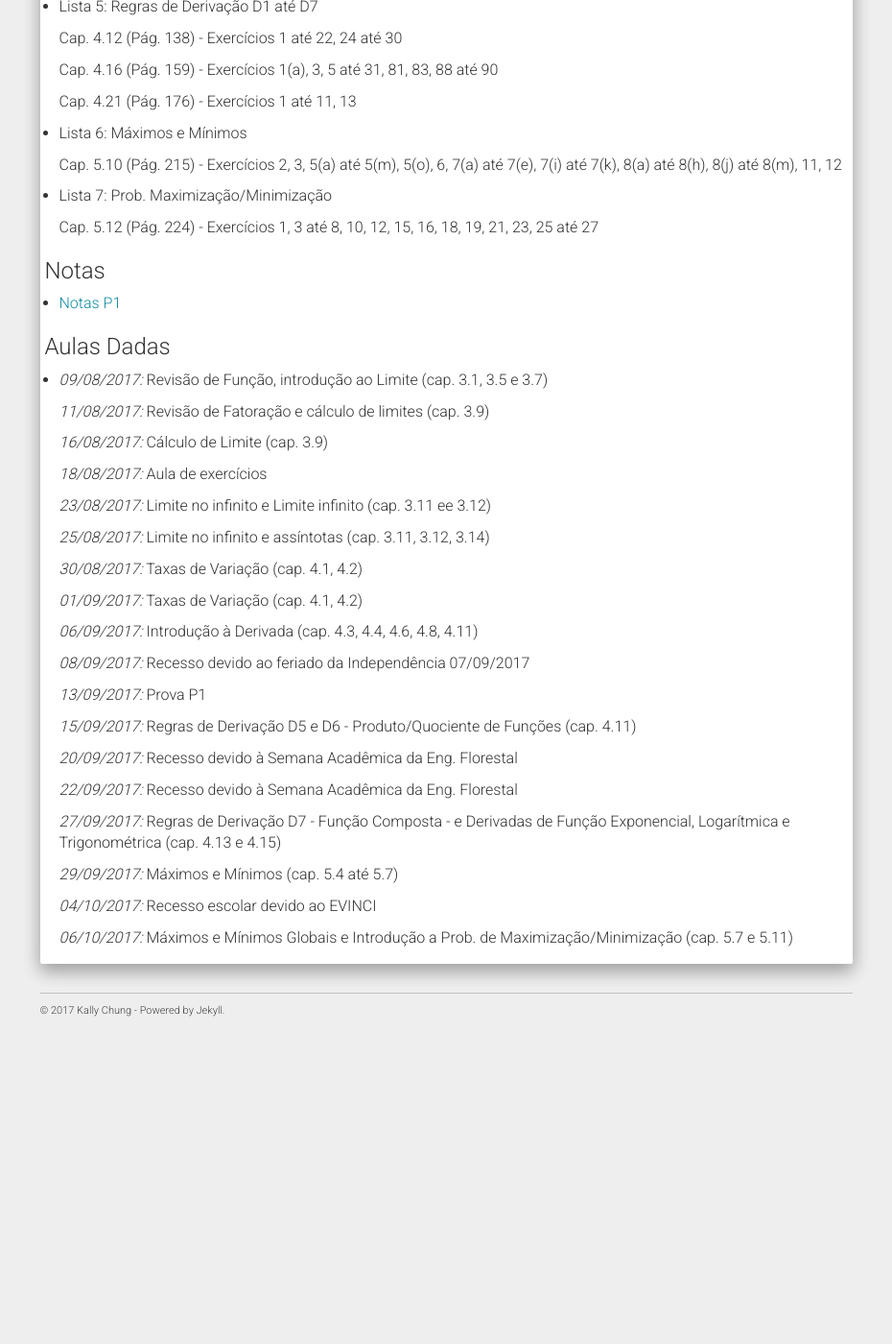
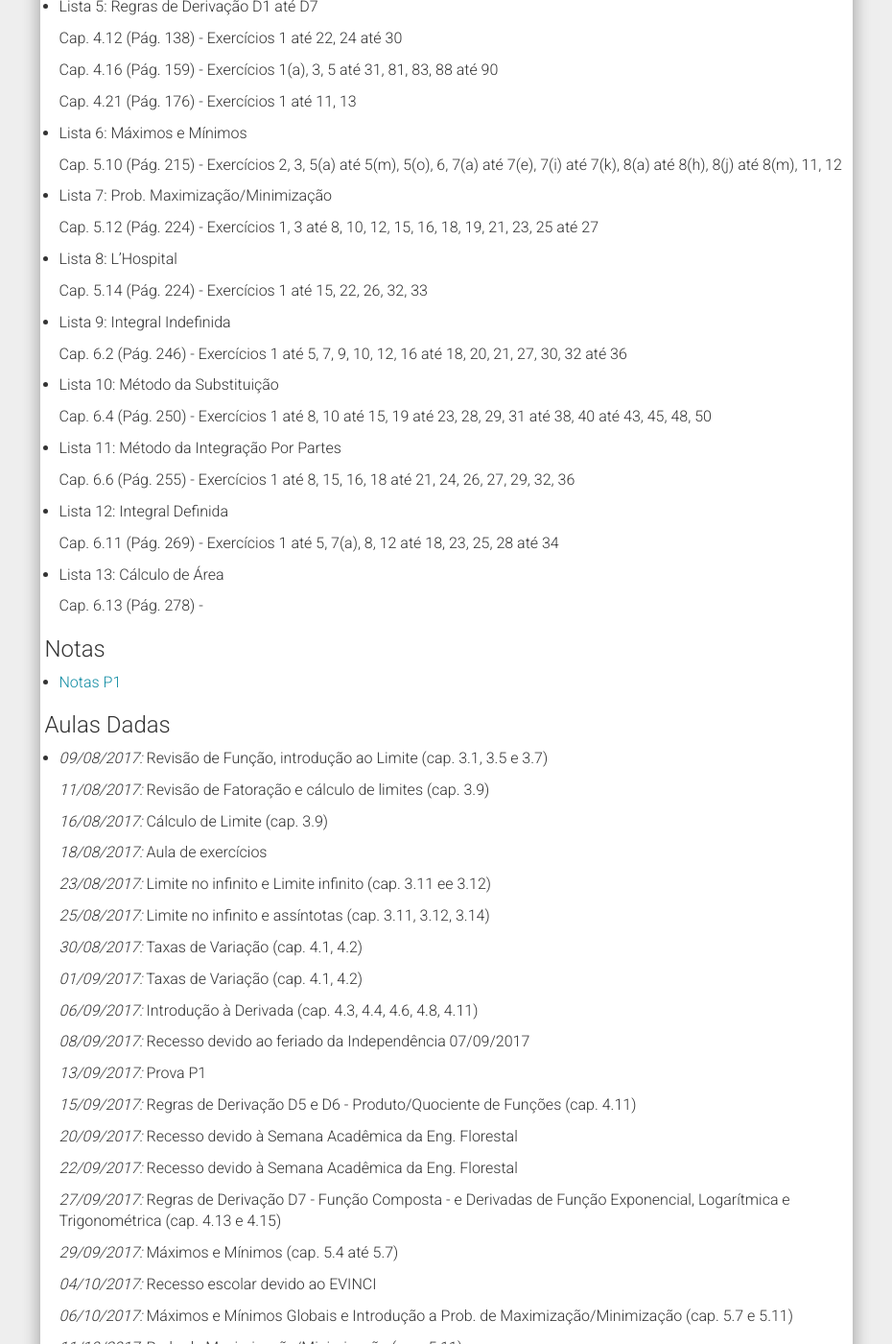
Before and after one commit to chunggnuhc/chunggnuhc.github.io, a Jekyll site: the page built from engFlor2sem2017.md, in a window 1280 px wide and 1400 px high, scrolled down 1422 px. Shown: the whole window at 96% size, without its empty margins (321-1251 px from the left). Built offline with Jekyll 4.4.1, drawn with Linux system fonts in a browser that asks for light colours; nearby versions of some CDN libraries; before the commit the page ends 2510 px from its top, so only the background shows below that; some of the changed text lies outside the part shown.

Commit message:
Update EngFlor - ListaExerc e Cronog

```diff
--- a/engFlor2sem2017.md
+++ b/engFlor2sem2017.md
@@ -82,6 +82,30 @@ obs.: Caso nenhum aluno apareça até 13h30min, o horário de atendimento no dia
 
   Cap. 5.12 (Pág. 224) - Exercícios 1, 3 até 8, 10, 12, 15, 16, 18, 19, 21, 23, 25 até 27
 
+- Lista 8: L'Hospital
+
+  Cap. 5.14 (Pág. 224) - Exercícios 1 até 15, 22, 26, 32, 33
+
+- Lista 9: Integral Indefinida
+
+  Cap. 6.2 (Pág. 246) - Exercícios 1 até 5, 7, 9, 10, 12, 16 até 18, 20, 21, 27, 30, 32 até 36
+
+- Lista 10: Método da Substituição
+
+  Cap. 6.4 (Pág. 250) - Exercícios 1 até 8, 10 até 15, 19 até 23, 28, 29, 31 até 38, 40 até 43, 45, 48, 50
+
+- Lista 11: Método da Integração Por Partes
+
+  Cap. 6.6 (Pág. 255) - Exercícios 1 até 8, 15, 16, 18 até 21, 24, 26, 27, 29, 32, 36
+
+- Lista 12: Integral Definida
+
+  Cap. 6.11 (Pág. 269) - Exercícios 1 até 5, 7(a), 8, 12 até 18, 23, 25, 28 até 34
+
+- Lista 13: Cálculo de Área
+
+  Cap. 6.13 (Pág. 278) -
+
 <h3>Notas</h3>
 
 - [Notas P1](/disciplinas2sem2017/Nota P1 - EngFlor.pdf)
@@ -123,3 +147,21 @@ obs.: Caso nenhum aluno apareça até 13h30min, o horário de atendimento no dia
   _04/10/2017:_ Recesso escolar devido ao EVINCI
 
   _06/10/2017:_ Máximos e Mínimos Globais e Introdução a Prob. de Maximização/Minimização (cap. 5.7 e 5.11)
+
+  _11/10/2017:_ Prob. de Maximização/Minimização (cap. 5.11)
+
+  _13/10/2017:_ Recesso escolar devido ao feriado da Padroeira do Brasil
+
+  _18/10/2017:_ Prova P2
+
+  _20/10/2017:_ Regras de L'Hospital (cap. 5.13)
+
+  _25/10/2017:_ Primitivas (cap. 6.1)
+
+  _27/10/2017:_ Problema da Área, Soma de Riemann e Introdução a Integral (cap. 6.7, 6.9 e 6.10)
+
+  _01/11/2017:_ Técnica de Integração de Substituição (cap. 6.3)
+
+  _03/11/2017:_ Recesso Escolar devido ao Feriado de Finados
+
+  _08/11/2017:_ Técnica de Integração por Partes (cap. 6.5)
```
